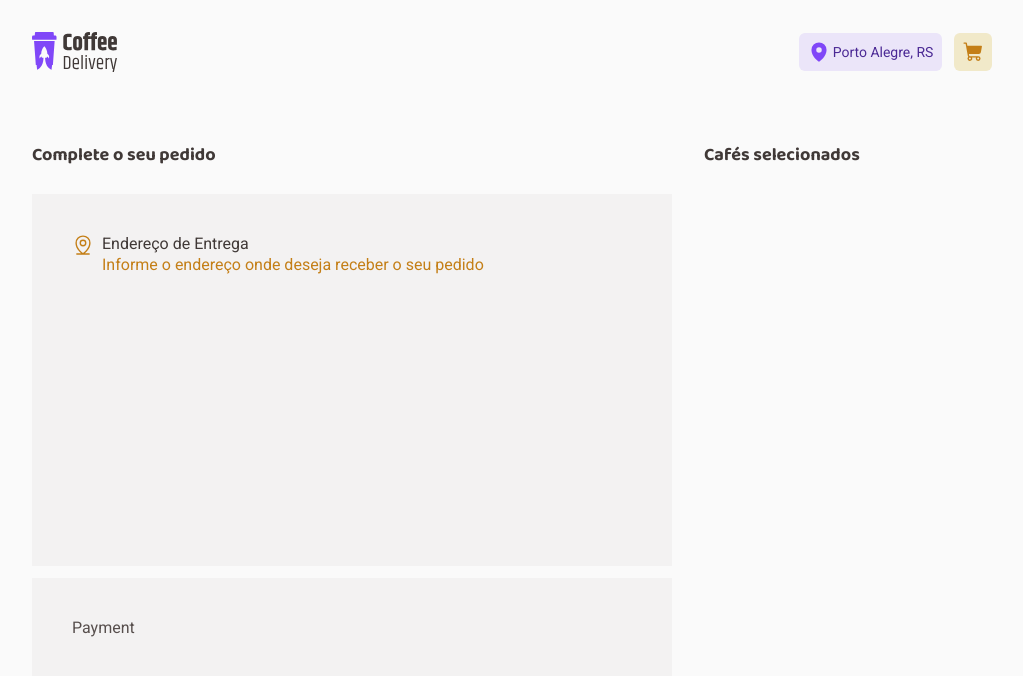
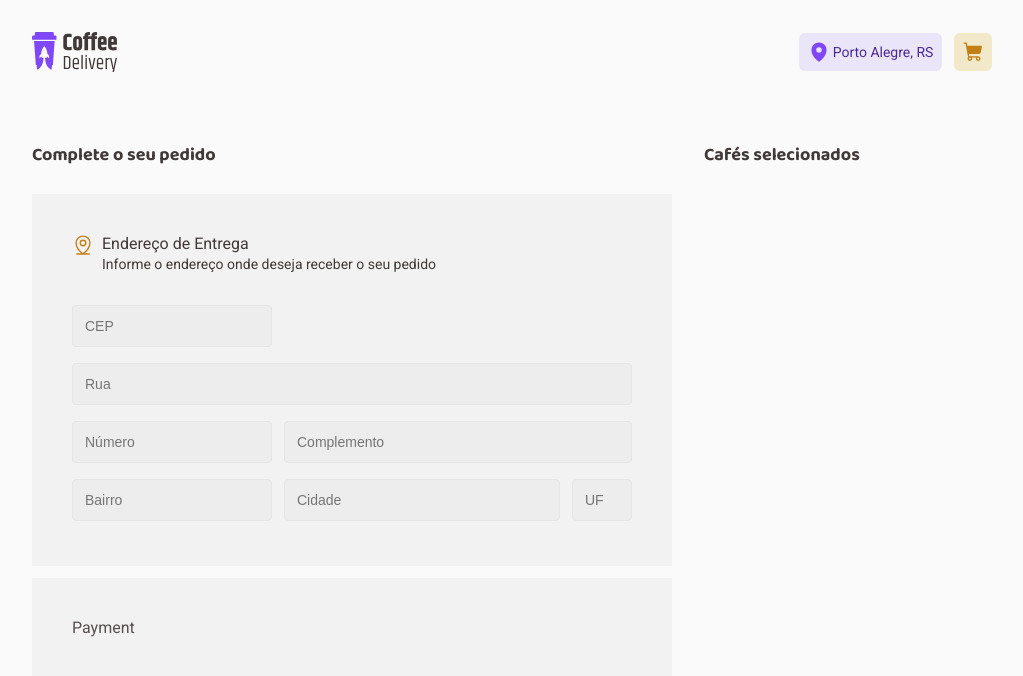
Before and after one commit to Luaxlz/ignite-coffe-delivery-challenge, a React (Vite) app: page /checkout in a window 1280 px wide. Shown: the top 676 px of the page, without its empty margins (128-1151 px from the left). Built offline with nearby package versions, Linux system fonts and the light colour scheme.

Commit message:
feat: created checkout delivery form

```diff
--- a/package.json
+++ b/package.json
@@ -14,6 +14,7 @@
     "prettier": "^3.1.0",
     "react": "^18.2.0",
     "react-dom": "^18.2.0",
+    "react-hook-form": "^7.48.2",
     "react-router-dom": "^6.20.0",
     "styled-components": "^6.1.1"
   },
--- a/src/Pages/Checkout/index.tsx
+++ b/src/Pages/Checkout/index.tsx
@@ -4,6 +4,7 @@ import {
   CheckoutTitle,
   FormInfo,
   FormInfoText,
+  InputContainer,
   OrderForm,
   OrderFormContainer,
   OrderProductsContainer,
@@ -26,6 +27,25 @@ export function Checkout() {
                 </span>
               </FormInfoText>
             </FormInfo>
+            <form action=''>
+              <InputContainer>
+                <input id='cepInput' type='text' placeholder='CEP' />
+                <input id='streetInput' type='text' placeholder='Rua' />
+                <div id='inputWrapper1'>
+                  <input id='numberInput' type='text' placeholder='Número' />
+                  <input
+                    id='complementInput'
+                    type='text'
+                    placeholder='Complemento'
+                  />
+                </div>
+                <div id='inputWrapper2'>
+                  <input id='bairroInput' type='text' placeholder='Bairro' />
+                  <input id='cityInput' type='text' placeholder='Cidade' />
+                  <input id='ufInput' type='text' placeholder='UF' />
+                </div>
+              </InputContainer>
+            </form>
           </OrderForm>
           <PaymentContainer>Payment</PaymentContainer>
         </OrderFormContainer>
--- a/src/Pages/Checkout/styles.ts
+++ b/src/Pages/Checkout/styles.ts
@@ -26,10 +26,12 @@ export const OrderFormContainer = styled.div`
 
 export const OrderForm = styled.div`
   display: flex;
+  flex-direction: column;
   width: 40rem;
   height: 23.25rem;
   background-color: ${(props) => props.theme['base-card']};
   padding: 2.5rem;
+  gap: 2rem;
 `;
 
 export const PaymentContainer = styled.div`
@@ -57,6 +59,80 @@ export const FormInfoText = styled.div`
     line-height: 130%;
     font-weight: 400;
   }
+
+  #subtitle {
+    font-size: ${(props) => props.theme.fontSize['text-s']};
+    color: ${(props) => props.theme['base-subtitle']};
+    line-height: 130%;
+    font-weight: 400;
+  }
+`;
+
+export const InputContainer = styled.div`
+  display: flex;
+  flex-direction: column;
+  max-width: 35rem;
+  max-height: 13.5rem;
+  gap: 1rem;
+
+  input {
+    height: 2.625rem;
+    background-color: ${(props) => props.theme['base-input']};
+    border: 1px solid ${(props) => props.theme['base-button']};
+    border-radius: 4px;
+    color: ${(props) => props.theme['base-text']};
+    padding: 0.75rem;
+    outline: none;
+    font-size: ${(props) => props.theme.fontSize['text-s']};
+  }
+
+  input:focus {
+    outline: 1px solid ${(props) => props.theme['yellow-dark']};
+  }
+
+  input input::placeholder {
+    color: ${(props) => props.theme['base-label']};
+  }
+
+  #cepInput {
+    width: 12.5rem;
+  }
+
+  #streetInput {
+    width: 100%;
+  }
+
+  #inputWrapper1 {
+    display: flex;
+    flex-direction: row;
+    gap: 0.75rem;
+
+    #numberInput {
+      width: 12.5rem;
+    }
+
+    #complementInput {
+      flex: 1;
+    }
+  }
+
+  #inputWrapper2 {
+    display: flex;
+    flex-direction: row;
+    gap: 0.75rem;
+
+    #bairroInput {
+      width: 12.5rem;
+    }
+
+    #cityInput {
+      flex: 1;
+    }
+
+    #ufInput {
+      width: 3.75rem;
+    }
+  }
 `;
 
 export const OrderProductsContainer = styled.div``;
```
Also changed, not shown: 1 other file (tests, documents, lock files or other folders).
